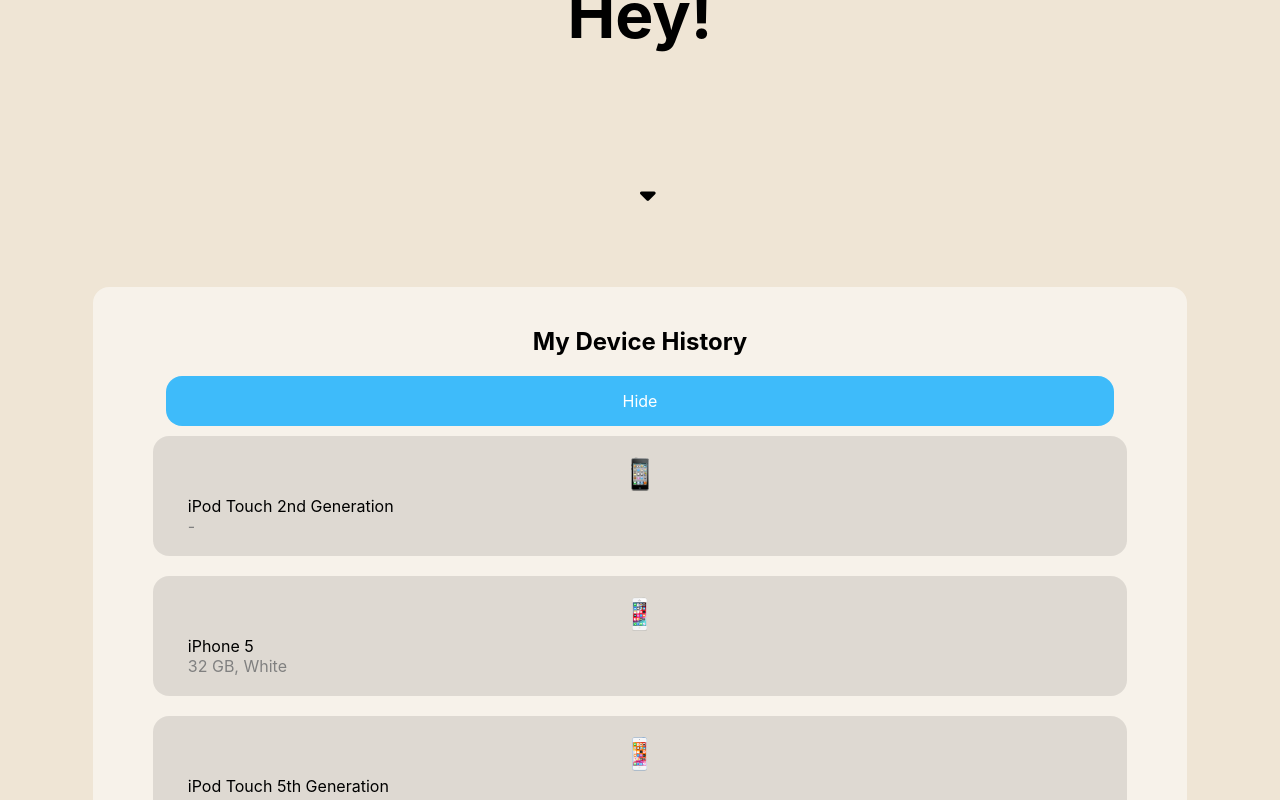
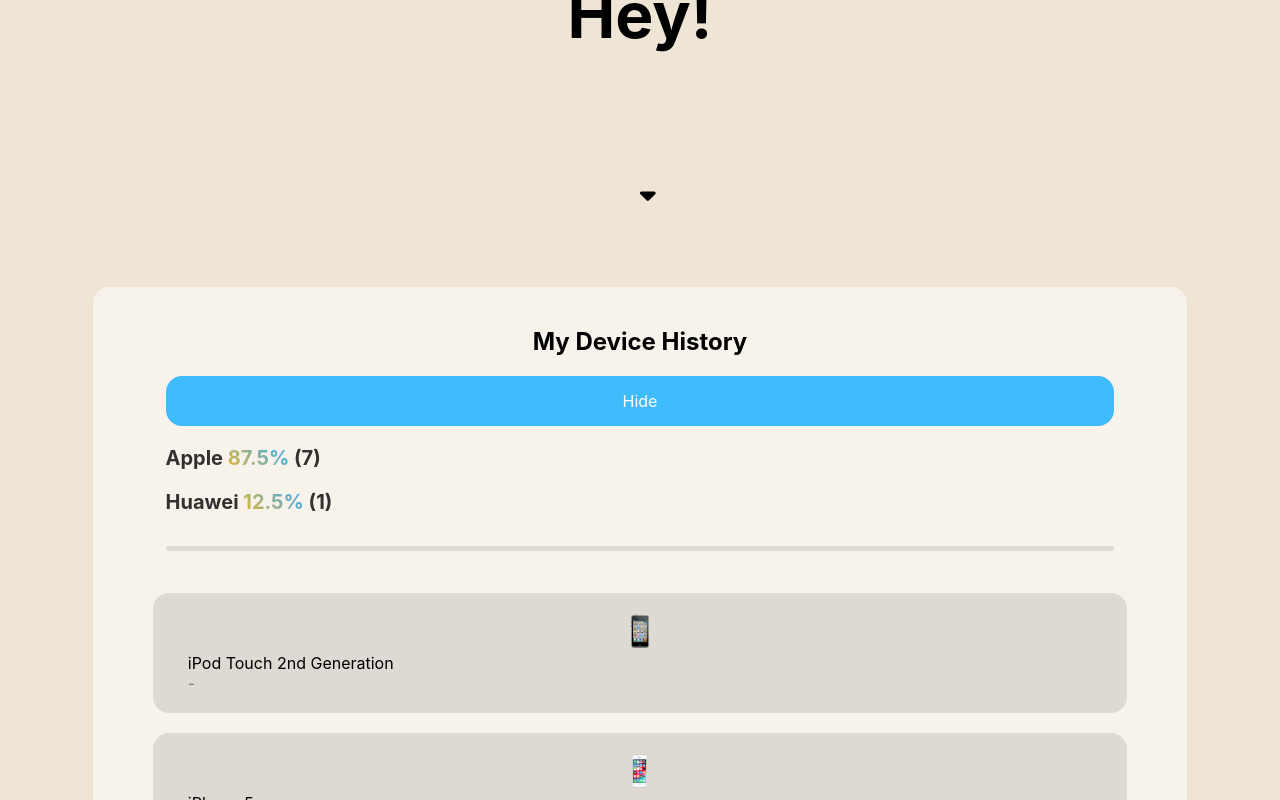
Before and after one commit to N0chteil/Website, a Next.js app: page / in a window 1280 px wide. Both pictures are taken after a click on the element "Show". Shown: the part 513-1313 px from the top of the page. Built offline with nearby package versions, Linux system fonts and the light colour scheme.

Commit message:
feat: add brand ratio, update devices

```diff
--- a/components/deviceHistory.tsx
+++ b/components/deviceHistory.tsx
@@ -11,6 +11,7 @@
     const devices = [
         {
             name: "iPod Touch 2nd Generation",
+            brand: "Apple",
             specs: "-",
             image: {
                 src: "/devices/apple/ipod-2.png",
@@ -20,6 +21,7 @@
         },
         {
             name: "iPhone 5",
+            brand: "Apple",
             specs: "32 GB, White",
             image: {
                 src: "/devices/apple/iphone-5.png",
@@ -29,6 +31,7 @@
         },
         {
             name: "iPod Touch 5th Generation",
+            brand: "Apple",
             specs: "32 GB, Blue",
             image: {
                 src: "/devices/apple/ipod-5.png",
@@ -38,6 +41,7 @@
         },
         {
             name: "Huawei P Smart+",
+            brand: "Huawei",
             specs: "64 GB, Black",
             image: {
                 src: "/devices/huawei/p-smart-plus.jpg",
@@ -47,6 +51,7 @@
         },
         {
             name: "iPhone X",
+            brand: "Apple",
             specs: "256 GB, Silver",
             image: {
                 src: "/devices/apple/iphone-x.png",
@@ -56,6 +61,7 @@
         },
         {
             name: "iPhone 8 Plus",
+            brand: "Apple",
             specs: "256 GB, Space Gray",
             image: {
                 src: "/devices/apple/iphone-8plus.png",
@@ -65,14 +71,38 @@
         },
         {
             name: "iPhone 14 Pro",
+            brand: "Apple",
             specs: "256 GB, Space Black",
             image: {
                 src: "/devices/apple/iphone-14pro.png",
                 width: 16.5,
                 height: 36.6
             }
+        },
+        {
+            name: "MacBook Air 2023 15-inch",
+            brand: "Apple",
+            specs: "512 GB, 16 GB RAM, Space Gray",
+            image: {
+                src: "/devices/apple/macbook-air-2023-15-inch.png",
+                width: 40,
+                height: 29.33
+            }
         }
     ];
+
+    const brands = devices.map((device) => device.brand);
+    const brandRatio = brands.reduce((acc: {
+        [key: string]: number
+    }, brand) => {
+        if (acc[brand]) {
+            acc[brand]++;
+        } else {
+            acc[brand] = 1;
+        }
+
+        return acc;
+    }, {});
 
     return (
         <div className={[general.container, general.item, styles.container].join(" ")}>
@@ -85,6 +115,18 @@
                 >
                     {timelineActive ? "Hide" : "Show"}
                 </span>
+            </div>
+
+            <div className={[styles.brandRatio, timelineActive ? styles.active : ""].join(" ")}>
+                {
+                    Object.keys(brandRatio).map((brand) => {
+                        return (
+                            <h3 className={styles.brand} key={brand}>
+                                {brand} <span className={styles.brandRatioPercentage}>{brandRatio[brand] * 100 / devices.length}%</span> ({brandRatio[brand]})
+                            </h3>
+                        );
+                    })
+                }
             </div>
 
             <div className={[styles.timeline, timelineActive ? styles.active : ""].join(" ")}>
--- a/styles/DeviceHistory.module.css
+++ b/styles/DeviceHistory.module.css
@@ -5,6 +5,40 @@
 
 .button {
     width: 45%;
+}
+
+.brandRatio {
+    display: none;
+    width: 90%;
+    margin: 0 auto;
+}
+
+.brandRatio.active {
+    display: block;
+}
+
+.brandRatio:after {
+    content: "";
+    display: block;
+    width: 100%;
+    height: 5px;
+    background-color: rgba(0, 0, 0, 0.1);
+    border-radius: 16px;
+    margin: 2em 0;
+}
+
+.brand {
+    display: block;
+    color: rgba(0, 0, 0, 0.8);
+    font-size: 1.25em;
+}
+
+.brandRatioPercentage {
+    background: rgb(231,184,51);
+    background: linear-gradient(45deg, rgba(231,184,51,1) 0%, rgba(45,171,253,1) 100%);
+    -webkit-background-clip: text;
+    -webkit-text-fill-color: transparent;
+    font-weight: bold;
 }
 
 .timeline {
@@ -74,6 +108,8 @@
 }
 
 .icon {
+    position: relative;
+    height: 100%;
     user-select: none;
     pointer-events: none;
     text-align: center;
```
Also changed, not shown: public/devices/apple/macbook-air-2023-15-inch.png (added).
